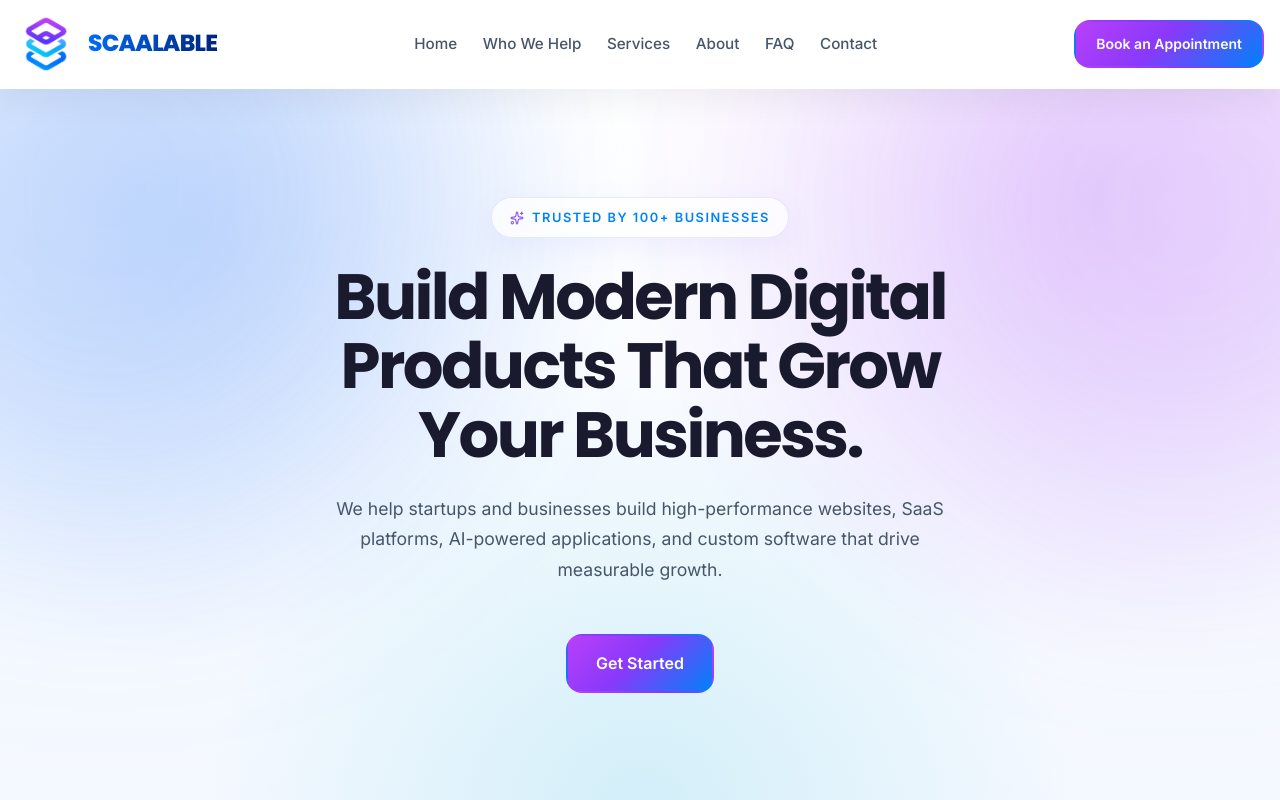
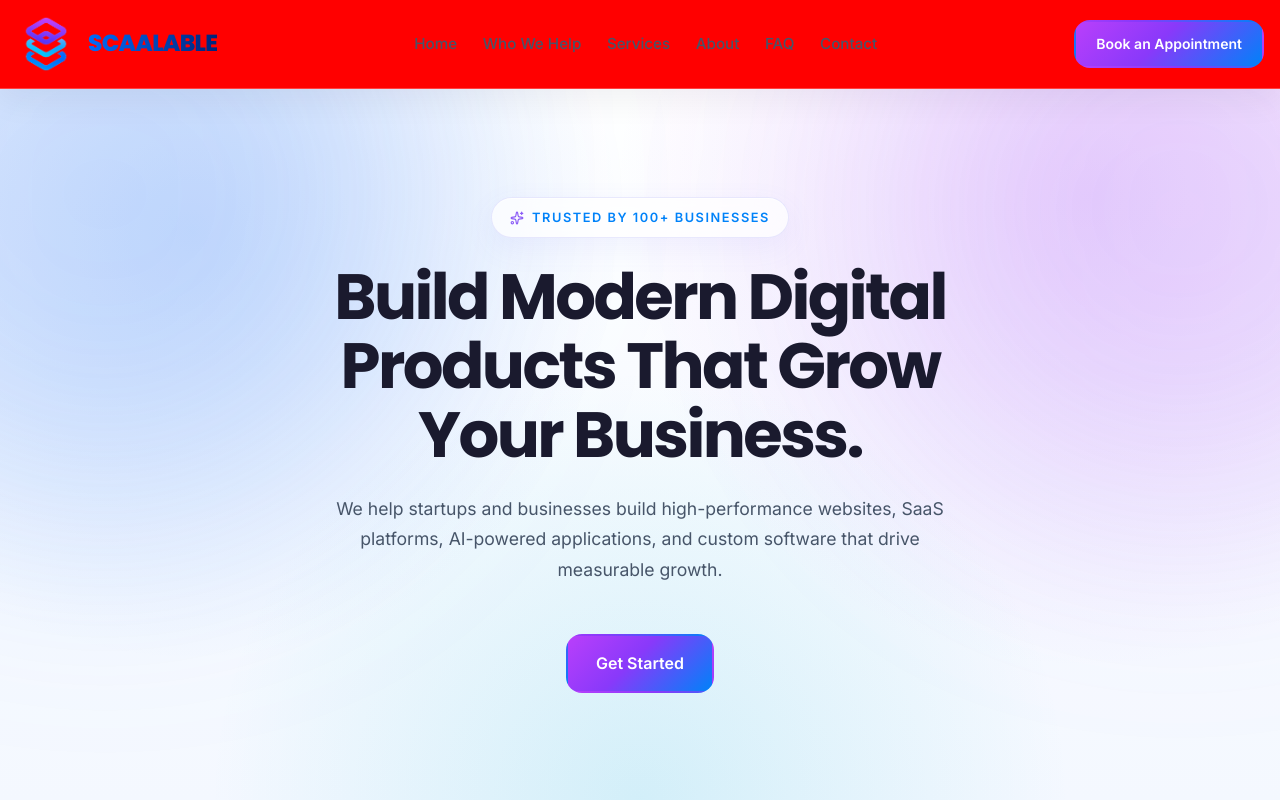
Before and after one commit to Scaalable-dev/scaalable, a React (Vite) app: page / in a window 1280 px wide. Shown: the top 800 px of the page. Built offline with nearby package versions, Linux system fonts and the light colour scheme.

Commit message:
checking(navbar test):testing glassdoor effect

```diff
--- a/src/components/layout/Header/Header.css
+++ b/src/components/layout/Header/Header.css
@@ -5,15 +5,11 @@
 .header {
   position: sticky;
   top: 0;
-
   z-index: 1000;
-
-  background: rgba(255, 255, 255, 0.78);
-
+  /* background: rgba(255, 255, 255, 0.78); */
+  background: red;
   backdrop-filter: blur(18px);
   -webkit-backdrop-filter: blur(18px);
-
   border-bottom: 1px solid rgba(255, 255, 255, 0.25);
-
   box-shadow: 0 10px 35px rgba(15, 23, 42, 0.06);
 }
```
